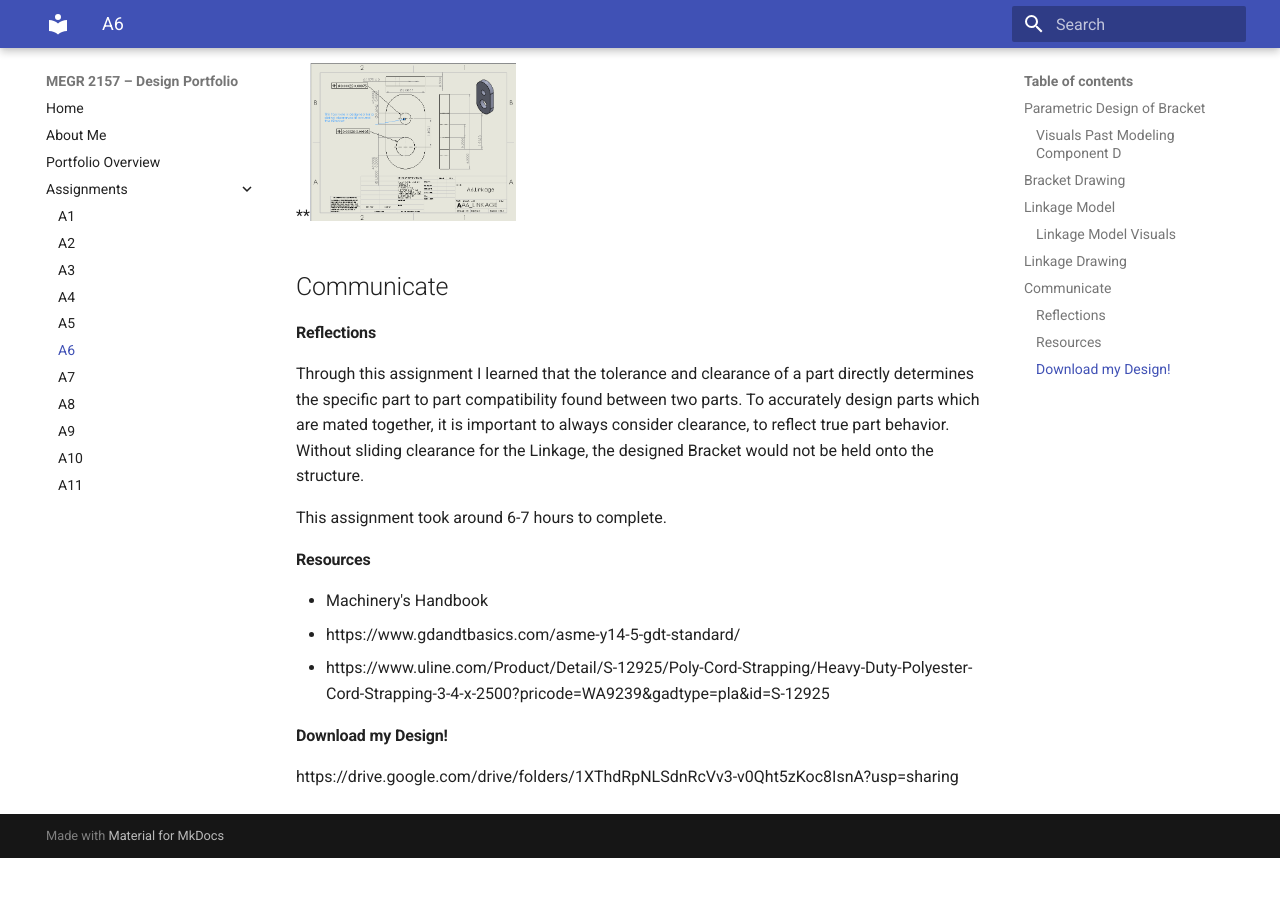
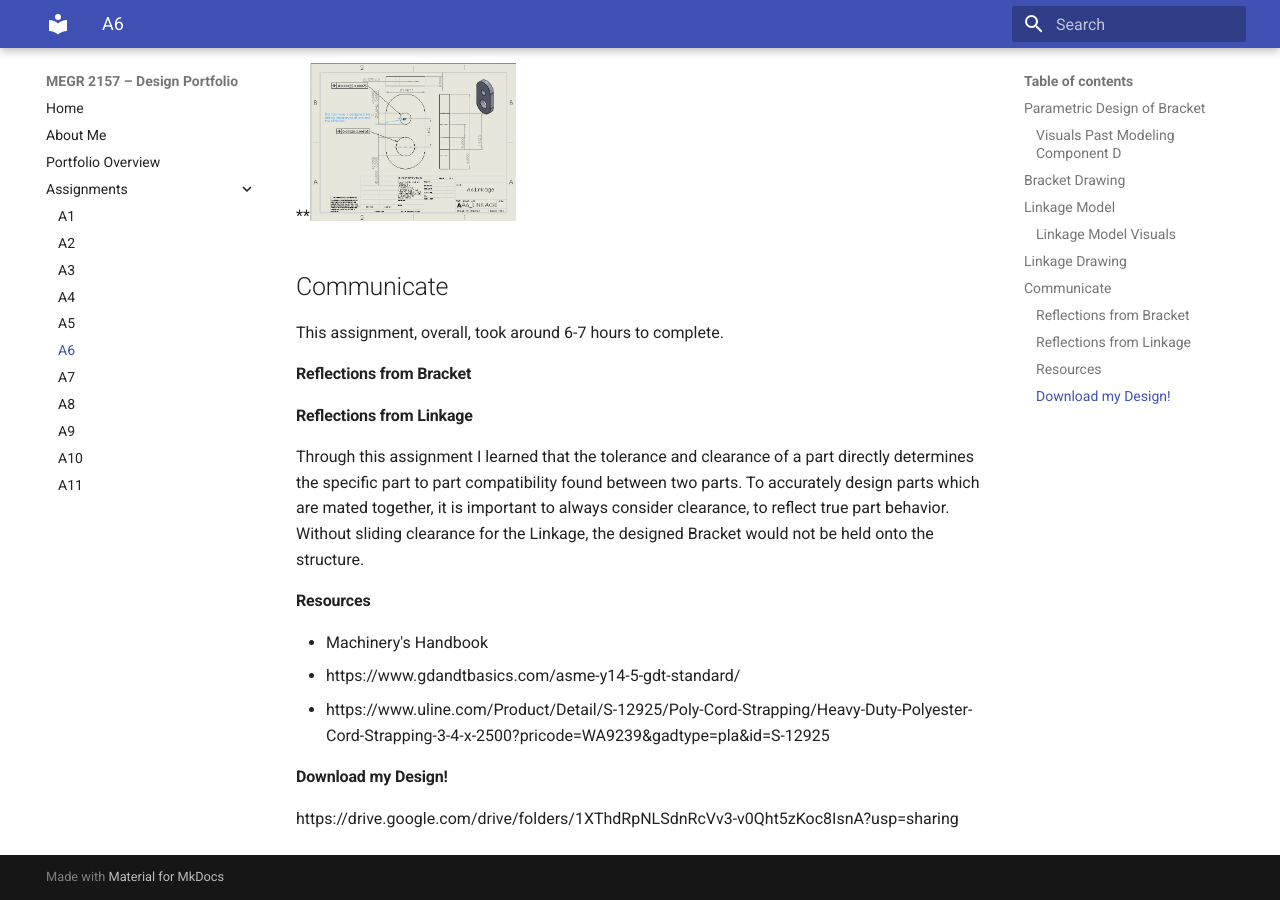
Before and after one commit to swils201/megr2156portfolio, an MkDocs documentation site: the page built from docs/assignments/A06/index.md, in a window 1280 px wide and 900 px high, scrolled down 4720 px. Built offline with MkDocs 1.6.1 and Material for MkDocs 9.7.7, drawn with Linux system fonts in a browser that asks for light colours; before the commit the page ends 5578 px from its top, so only the background shows below that.

Commit message:
Update index.md

```diff
--- a/docs/assignments/A06/index.md
+++ b/docs/assignments/A06/index.md
@@ -56,12 +56,14 @@ To produce the CAD drawing for the linkage part I followed a third angle project
 **<img src="A6_LINKAGE15.png" alt="Description" width="30%">
 
 ## Communicate
+This assignment, overall, took around 6-7 hours to complete.
 
-#### Reflections
+#### Reflections from Bracket
+
+#### Reflections from Linkage
 
 Through this assignment I learned that the tolerance and clearance of a part directly determines the specific part to part compatibility found between two parts. To accurately design parts which are mated together, it is important to always consider clearance, to reflect true part behavior. Without sliding clearance for the Linkage, the designed Bracket would not be held onto the structure.
 
-This assignment took around 6-7 hours to complete.
 
 #### Resources
 
```
